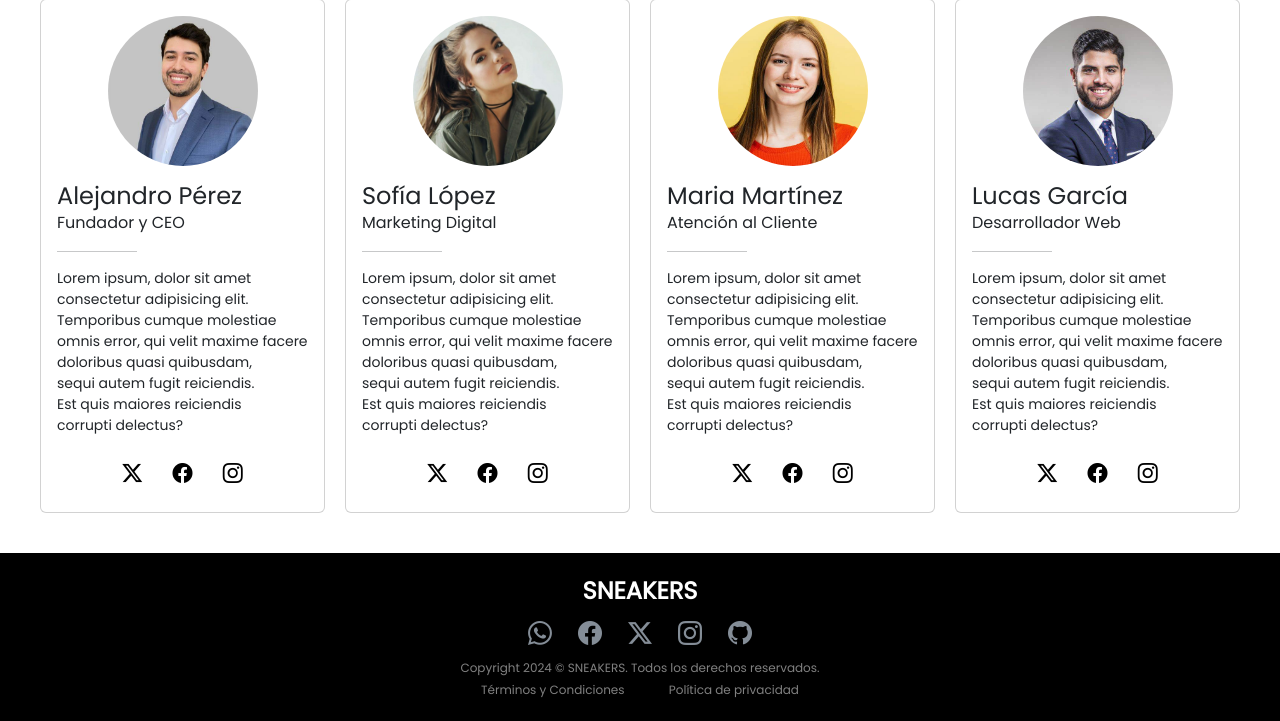
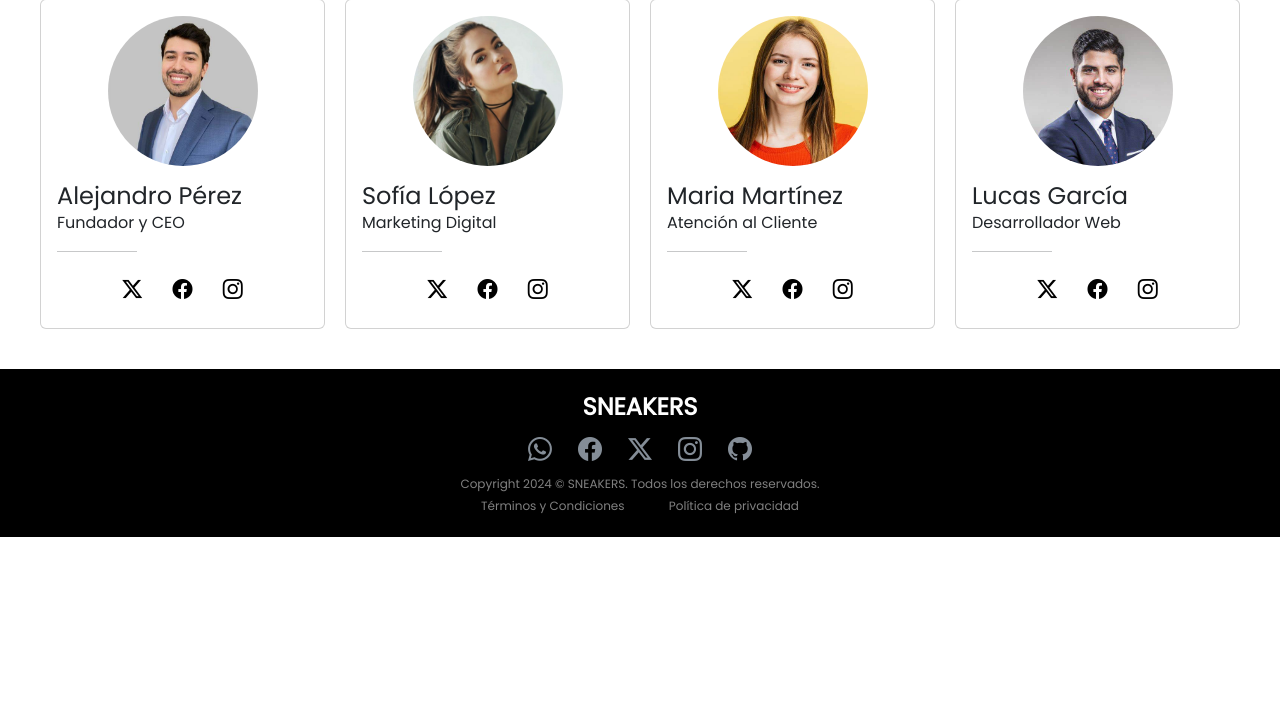
Before and after one commit to Alexisxde/sneakers-store, a CodeIgniter 4 app: the page made by app/Views/pages/AboutUs.php in a window 1280 px wide. Shown: the part 756-1477 px from the top of the page. After the commit the page ends 1293 px from the top, so only its background shows below. Run offline with PHP 8.4 and a stand-in for CodeIgniter, Linux system fonts and the light colour scheme; the template is opened without the code that fills it, so the values that code supplies are empty; some libraries are stand-ins or nearby versions.

Commit message:
I pulled the description from the team cards 🗑

```diff
--- a/app/Views/pages/components/TeamSection.php
+++ b/app/Views/pages/components/TeamSection.php
@@ -10,7 +10,7 @@
         <h4>Alejandro Pérez</h4>
         <span>Fundador y CEO</span>
         <hr>
-        <p>Lorem ipsum, dolor sit amet consectetur adipisicing elit. Temporibus cumque molestiae omnis error, qui velit maxime facere doloribus quasi quibusdam, sequi autem fugit reiciendis. Est quis maiores reiciendis corrupti delectus?</p>
+        <!-- <p>Lorem ipsum, dolor sit amet consectetur adipisicing elit. Temporibus cumque molestiae omnis error, qui velit maxime facere doloribus quasi quibusdam, sequi autem fugit reiciendis. Est quis maiores reiciendis corrupti delectus?</p> -->
         <div class='socials'>
           <a class='btn btn-link' href='https://x.com'><i class='bi bi-twitter-x'></i></a>
           <a class='btn btn-link' href='https://facebook.com'><i class='bi bi-facebook'></i></a>
@@ -26,7 +26,7 @@
         <h4>Sofía López</h4>
         <span>Marketing Digital</span>
         <hr>
-        <p>Lorem ipsum, dolor sit amet consectetur adipisicing elit. Temporibus cumque molestiae omnis error, qui velit maxime facere doloribus quasi quibusdam, sequi autem fugit reiciendis. Est quis maiores reiciendis corrupti delectus?</p>
+        <!-- <p>Lorem ipsum, dolor sit amet consectetur adipisicing elit. Temporibus cumque molestiae omnis error, qui velit maxime facere doloribus quasi quibusdam, sequi autem fugit reiciendis. Est quis maiores reiciendis corrupti delectus?</p> -->
         <div class='socials'>
           <a class='btn btn-link' href='https://x.com'><i class='bi bi-twitter-x'></i></a>
           <a class='btn btn-link' href='https://facebook.com'><i class='bi bi-facebook'></i></a>
@@ -42,7 +42,7 @@
         <h4>Maria Martínez</h4>
         <span>Atención al Cliente</span>
         <hr>
-        <p>Lorem ipsum, dolor sit amet consectetur adipisicing elit. Temporibus cumque molestiae omnis error, qui velit maxime facere doloribus quasi quibusdam, sequi autem fugit reiciendis. Est quis maiores reiciendis corrupti delectus?</p>
+        <!-- <p>Lorem ipsum, dolor sit amet consectetur adipisicing elit. Temporibus cumque molestiae omnis error, qui velit maxime facere doloribus quasi quibusdam, sequi autem fugit reiciendis. Est quis maiores reiciendis corrupti delectus?</p> -->
         <div class='socials'>
           <a class='btn btn-link' href='https://x.com'><i class='bi bi-twitter-x'></i></a>
           <a class='btn btn-link' href='https://facebook.com'><i class='bi bi-facebook'></i></a>
@@ -58,7 +58,7 @@
         <h4>Lucas García</h4>
         <span>Desarrollador Web</span>
         <hr>
-        <p>Lorem ipsum, dolor sit amet consectetur adipisicing elit. Temporibus cumque molestiae omnis error, qui velit maxime facere doloribus quasi quibusdam, sequi autem fugit reiciendis. Est quis maiores reiciendis corrupti delectus?</p>
+        <!-- <p>Lorem ipsum, dolor sit amet consectetur adipisicing elit. Temporibus cumque molestiae omnis error, qui velit maxime facere doloribus quasi quibusdam, sequi autem fugit reiciendis. Est quis maiores reiciendis corrupti delectus?</p> -->
         <div class='socials'>
           <a class='btn btn-link' href='https://x.com'><i class='bi bi-twitter-x'></i></a>
           <a class='btn btn-link' href='https://facebook.com'><i class='bi bi-facebook'></i></a>
--- a/assets/styles/TeamSection.component.css
+++ b/assets/styles/TeamSection.component.css
@@ -44,6 +44,8 @@
       }
 
       .card-body {
+        width: 100%;
+
         h4 {
           margin: 0;
         }
```
